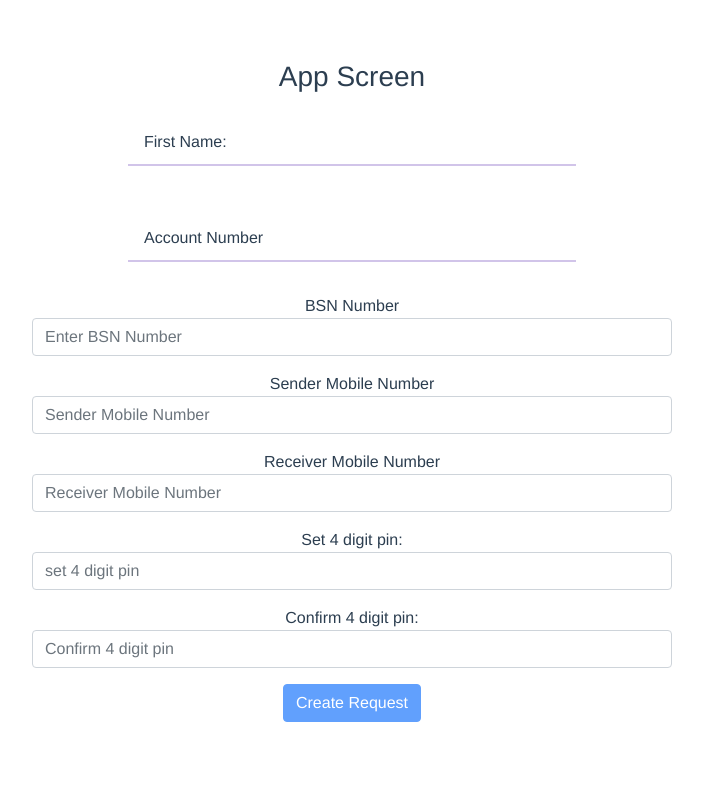
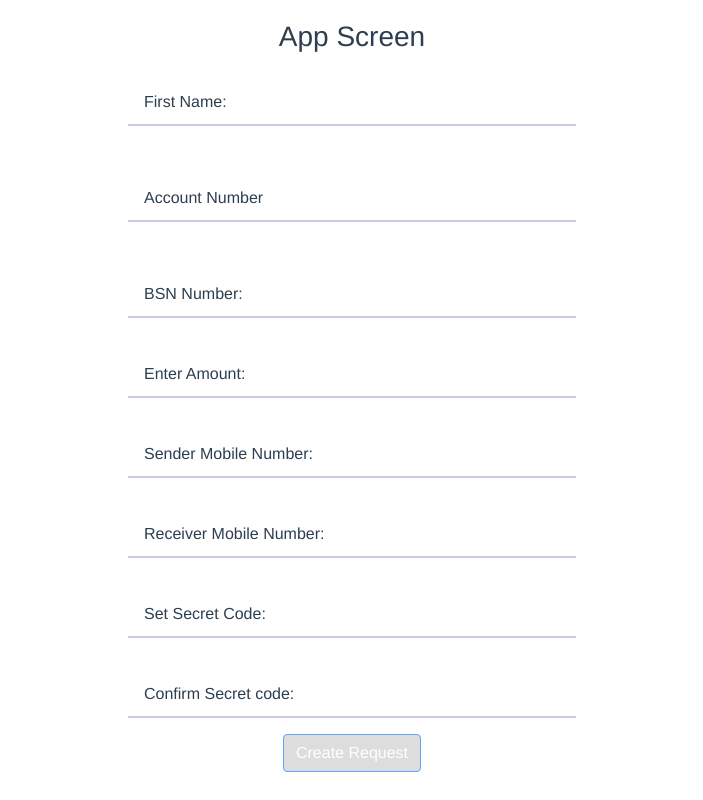
Before and after one commit to berellysudheerkumar/cardless-transactions, a Vue app: page /app in a window 1280 px wide. Shown: the whole page, without its empty margins (288-991 px from the left). Built offline with nearby package versions, Linux system fonts and the light colour scheme.

Commit message:
final version

```diff
--- a/src/App.vue
+++ b/src/App.vue
@@ -20,7 +20,7 @@ export default {
   -moz-osx-font-smoothing: grayscale;
   text-align: center;
   color: #2c3e50;
-  margin-top: 60px;
+  margin-top: 20px;
 }
 
 
@@ -51,7 +51,12 @@ RESET STYLES
 .field__input:focus::-moz-placeholder{
   color: var(--uiFieldPlaceholderColor);
 }
-
+.error-msg {
+  color: red;
+}
+.app-screen {
+  padding-bottom: 20px;
+}
 /*
 =====
 CORE STYLES
--- a/src/components/app/FormDetails.vue
+++ b/src/components/app/FormDetails.vue
@@ -1,4 +1,5 @@
 <template>
+<div class="app-screen">
   <!-- First and Last Name Row -->
   <div class="">
     <div class="col-sm-6 mb-3 m-auto">
@@ -33,27 +34,67 @@
   </div>
 
     <!-- BSN Row -->
-    <div class="form-group col-sm-6 mb-3 m-auto">
-      <label for="">BSN Number</label><input class="form-control" placeholder="Enter BSN Number" type="email" v-model="v$.form.bsnNumber.$model">
-      <div class="pre-icon os-icon os-icon-email-2-at2"></div>
+    <div class="col-sm-6 m-auto">
+      <div class="page">
+      <label class="field field_v2">
+        <input class="field__input" placeholder="Enter BSN Number" type="text" v-model="v$.form.bsnNumber.$model">
+        <span class="field__label-wrap">
+          <span class="field__label">BSN Number:</span>
+        </span>
+      </label>
+      </div>
+
       <!-- Error Message -->
       <div class="input-errors" v-for="(error, index) of v$.form.bsnNumber.$errors" :key="index">
         <div class="error-msg">{{ error.$message }}</div>
       </div>
     </div>
+    <!-- Amount -->
+    <div class="col-sm-6 m-auto">
+      <div class="page">
+      <label class="field field_v2">
+        <input class="field__input" placeholder="Enter Amount" type="text"
+        v-model="v$.form.amount.$model">
+        <span class="field__label-wrap">
+          <span class="field__label">Enter Amount:</span>
+        </span>
+      </label>
+      </div>
 
-    <div class="form-group col-sm-6 mb-3 m-auto">
-      <label for="">Sender Mobile Number</label><input class="form-control" placeholder="Sender Mobile Number" type="email" v-model="v$.form.senderPhoneNumber.$model">
-      <div class="pre-icon os-icon os-icon-email-2-at2"></div>
+      <!-- Error Message -->
+      <div class="input-errors" v-for="(error, index) of v$.form.amount.$errors" :key="index">
+        <div class="error-msg">{{ error.$message }}</div>
+      </div>
+    </div>
+
+    <div class="col-sm-6 m-auto">
+      <div class="page">
+      <label class="field field_v2">
+        <input class="field__input" placeholder="Sender Mobile Number" type="text"
+        v-model="v$.form.senderPhoneNumber.$model">
+        <span class="field__label-wrap">
+          <span class="field__label">Sender Mobile Number:</span>
+        </span>
+      </label>
+      </div>
+
       <!-- Error Message -->
       <div class="input-errors" v-for="(error, index) of v$.form.senderPhoneNumber.$errors" :key="index">
         <div class="error-msg">{{ error.$message }}</div>
       </div>
     </div>
 
-    <div class="form-group col-sm-6 mb-3 m-auto">
-      <label for="">Receiver Mobile Number</label><input class="form-control" placeholder="Receiver Mobile Number" type="email" v-model="v$.form.receiverPhoneNumber.$model">
-      <div class="pre-icon os-icon os-icon-email-2-at2"></div>
+    <div class="col-sm-6 m-auto">
+      <div class="page">
+      <label class="field field_v2">
+        <input class="field__input" placeholder="Receiver Mobile Number" type="text"
+        v-model="v$.form.receiverPhoneNumber.$model">
+        <span class="field__label-wrap">
+          <span class="field__label">Receiver Mobile Number:</span>
+        </span>
+      </label>
+      </div>
+
       <!-- Error Message -->
       <div class="input-errors" v-for="(error, index) of v$.form.receiverPhoneNumber.$errors" :key="index">
         <div class="error-msg">{{ error.$message }}</div>
@@ -62,37 +103,53 @@
 
     <!-- pin and Confirm pin Row -->
     <div>
-      <div class="col-sm-6 mb-3 m-auto">
-        <div class="form-group">
-          <label for="">Set 4 digit pin:</label><input class="form-control" placeholder="set 4 digit pin" type="password" v-model="v$.form.pin.$model">
-          <div class="pre-icon os-icon os-icon-fingerprint"></div>
+      <div class="col-sm-6 m-auto">
+        <div class="page">
+        <label class="field field_v2">
+          <input class="field__input" placeholder="Set Secret Code" type="password"
+          v-model="v$.form.pin.$model">
+          <span class="field__label-wrap">
+            <span class="field__label">Set Secret Code:</span>
+          </span>
+        </label>
+        </div>
+
         <!-- Error Message -->
         <div class="input-errors" v-for="(error, index) of v$.form.pin.$errors" :key="index">
           <div class="error-msg">{{ error.$message }}</div>
         </div>
       </div>
+
+      <div class="col-sm-6 m-auto">
+        <div class="page">
+        <label class="field field_v2">
+          <input class="field__input" placeholder="Confirm secret code" type="password"
+          v-model="v$.form.confirmPin.$model" @input="checkPassword()">
+          <span class="field__label-wrap">
+            <span class="field__label">Confirm Secret code:</span>
+          </span>
+        </label>
         </div>
 
-      <div class="col-sm-6 mb-3 m-auto">
-        <div class="form-group">
-          <label for="">Confirm 4 digit pin:</label><input @input="checkPassword()" class="form-control" placeholder="Confirm 4 digit pin" type="password" v-model="v$.form.confirmPin.$model">
         <!-- Error Message -->
         <div class="input-errors" v-for="(error, index) of v$.form.confirmPin.$errors" :key="index">
           <div class="error-msg">{{ error.$message }}</div>
         </div>
       </div>
-      </div>
+
     </div>
 
     <!-- Submit Button -->
     <div class="buttons-w">
-      <button class="m-auto btn btn-primary" :disabled="v$.form.$invalid" style="margin-left:120px">Create Request</button>
+      <button class="m-auto btn btn-primary" :disabled="v$.form.$invalid"
+      style="margin-left:120px" :style="{'background-color': v$.form.$invalid ? ' #cccccc': ''}"
+      @click="sendData">Create Request</button>
+    </div>
     </div>
 </template>
 <script>
 import useVuelidate from '@vuelidate/core'
-import { required, email, minLength, maxLength } from '@vuelidate/validators'
-
+import { required, minLength, maxLength } from '@vuelidate/validators';
 
 export function validName(name) {
   let validNamePattern = new RegExp("^[a-zA-Z]+(?:[-'\\s][a-zA-Z]+)*$");
@@ -101,7 +158,13 @@ export function validName(name) {
   }
   return false;
 }
-
+export function validAccNumber(name) {
+  let validNamePattern = new RegExp("^[a-zA-Z0-9_]*$");
+  if (validNamePattern.test(name)){
+    return true;
+  }
+  return false;
+}
 export function validPhoneNumber(senderPhoneNumber) {
   let validNamePattern = new RegExp("^[789]\\d{9}$");
   if (validNamePattern.test(senderPhoneNumber)){
@@ -120,6 +183,7 @@ export default {
         name: '',
         accountNumber: '',
         bsnNumber: '',
+        amount: null,
         senderPhoneNumber:'',
         receiverPhoneNumber:'',
         pin: '',
@@ -130,14 +194,30 @@ export default {
 
   methods:{
     sendData(){
-  // const { }
+      const otp1 = Math.floor(Math.random() * 90 + 10);
+      const otp2 = Math.floor(Math.random() * 90 + 10);
+      const payLoad={
+        name: this.form.name,
+        accountNumber: this.form.accountNumber,
+        bsnNumber: this.form.bsnNumber,
+        amount: this.form.amount,
+        senderPhoneNumber: this.form.senderPhoneNumber,
+        receiverPhoneNumber: this.form.receiverPhoneNumber,
+        pin: this.form.pin,
+        otp: "" + otp1 + otp2
+      }
       const requestOptions = {
         method: "POST",
         headers: { "Content-Type": "application/json" },
-    body: JSON.stringify({ title: "Vue POST Request Example" })
+        body: JSON.stringify(payLoad)
       };
       fetch("http://localhost:3000/postTranscation", requestOptions)
-    .then(response => response.json())
+        .then(response => response.json());
+        console.log("reached")
+        this.$router.push('/getDetails')
+    },
+    checkPassword() {
+
     }
   },
 
@@ -152,8 +232,20 @@ sendData(){
         },
         accountNumber: {
           required, name_validation: {
-            $validator: validName,
-            $message: 'Invalid Name. '
+            $validator: validAccNumber,
+            $message: 'Invalid Number. '
+          }
+        },
+        bsnNumber: {
+          required, name_validation: {
+            $validator: validAccNumber,
+            $message: 'Invalid Number. '
+          }
+        },
+        amount: {
+          required, max: maxLength(5), name_validation: {
+            $validator: validAccNumber,
+            $message: 'Invalid amount. '
           }
         },
         senderPhoneNumber:{
@@ -168,7 +260,6 @@ sendData(){
             $message: 'Invalid Phone Number. '
           }
         },
-        bsnNumber: { required, email },
         pin: { required, min: minLength(4), max: maxLength(4) },
         confirmPin: { required }
       },
--- a/src/router/index.js
+++ b/src/router/index.js
@@ -1,6 +1,7 @@
 import { createWebHistory, createRouter } from "vue-router";
 import AppScreen from "@/views/AppScreen";
 import ATMScreen from "@/views/ATMScreen";
+import GetDetails from "@/views/GetDetails";
 
 const routes = [
   {
@@ -13,6 +14,11 @@ const routes = [
     name: "ATMScreen",
     component: ATMScreen,
   },
+  {
+    path: "/getDetails",
+    name: "GetDetails",
+    component: GetDetails,
+  },
 ];
 
 const router = createRouter({
--- /dev/null
+++ b/src/views/GetDetails.vue
@@ -0,0 +1,59 @@
+<template>
+<div>
+    <div class="col-sm-9 m-auto">
+        <h3>Transaction Details</h3>
+    <table class="table">
+  <thead class="thead-dark">
+    <tr>
+      <th scope="col">#</th>
+      <th scope="col">Name</th>
+      <th scope="col">Mobile number</th>
+      <th scope="col">Amount</th>
+    </tr>
+  </thead>
+  <tbody v-for="(item, index) in state" :key="item.name">
+    <tr>
+      <th scope="row">{{index +1}}</th>
+      <td>{{item.name}}</td>
+      <td>{{item.receiverPhoneNumber}}</td>
+      <td>{{item.amount}}</td>
+    </tr>
+  </tbody>
+</table>
+<div class="col-sm-6 mb-3 m-auto">
+         <button type="button" class="flex btn btn-primary btn-lg m-auto" @click="gotoDetails()">create cardless transaction request</button>
+      </div>
+</div>
+</div>
+</template>
+<script>
+import { ref, onMounted } from 'vue'
+export default {
+    name:'GetDetails',
+    setup() {
+    const state = ref("");
+
+    function fetchData() {
+     fetch("http://localhost:3000/getTranscations").then(response => response.json())
+            .then(data => state.value = data);
+             return { state }
+    }
+
+
+    onMounted(() => {
+      fetchData();
+    });
+
+    return {
+     state
+    };
+  },
+  methods:{
+    gotoDetails() {
+    this.$router.push('/app')
+    }
+  }
+}
+</script>
+<style scoped>
+</style>
```
Also changed, not shown: src/components/atm/FirstScreen.vue (+160 -28 lines). Lines whose indentation alone changed are shown as unchanged.
